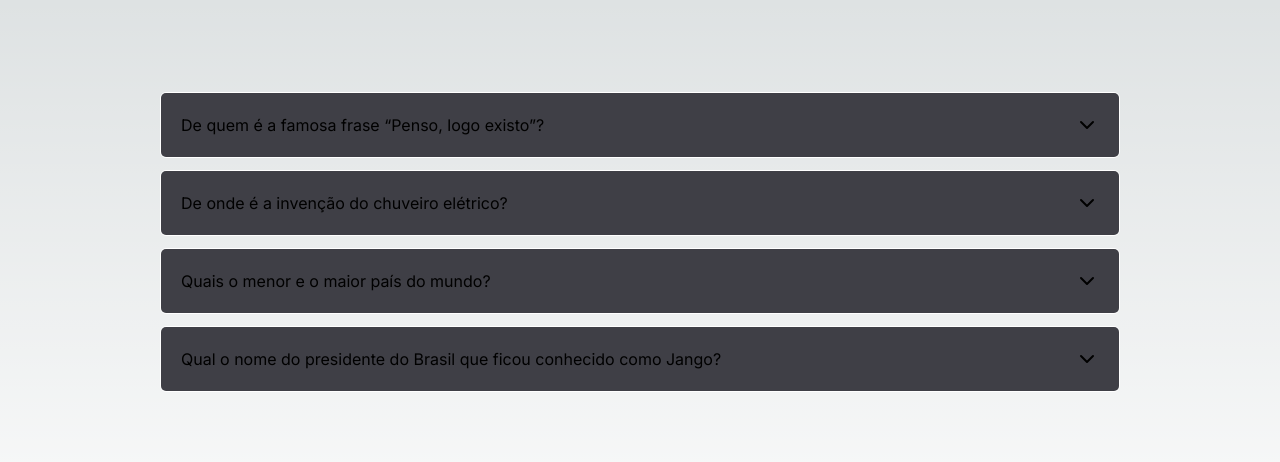
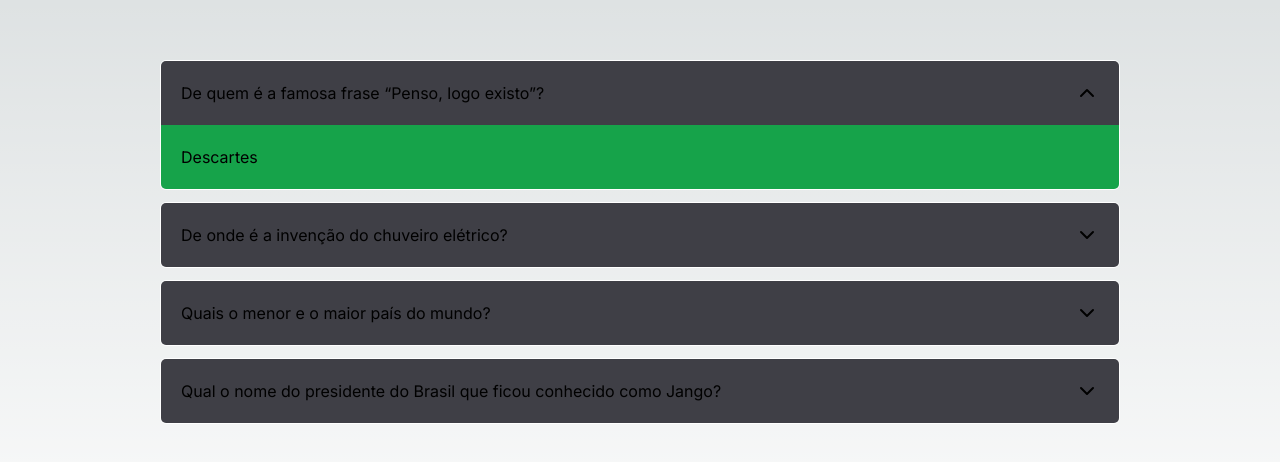
Before and after one commit to Joaovcarvalho23/Tutorial_Nextjs_Cod3r, a Next.js app in the folder app-inicial/: page /condicional/faq in a window 1280 px wide. Shown: the part 158-620 px from the top of the page. Built offline with nearby package versions, Linux system fonts and the light colour scheme.

Commit message:
editando as props da Pergunta para alternar visibilidade das respostas

```diff
--- a/app-inicial/src/components/condicional/Pergunta.tsx
+++ b/app-inicial/src/components/condicional/Pergunta.tsx
@@ -2,16 +2,18 @@
 import { useState } from "react"
 import If from "./If"
 import { IconChevronDown, IconChevronUp } from "@tabler/icons-react"
+//import IfElse from "./IfElse"
 
 interface PerguntaProps {
+    id: number
     texto: string
-    alternativas: string
+    //alternativas: string
     resposta: string
+    aberta: boolean
+    alternarVisibilidade: (id: number) => void
 }
 
 export default function Pergunta(props: PerguntaProps){
-    const [aberta, setAberta] = useState<boolean>(false)
-
     return (
         <div className={`
             border border-white rounded-md
@@ -19,14 +21,18 @@
         `}>
             <div
                 className="bg-zinc-700 p-5 cursor-pointer select-none flex justify-between"
-                onClick={() => setAberta(!aberta)}
+                onClick={() => props.alternarVisibilidade(props.id)}
             >
                 <span>
                     {props.texto}
-                    {props.alternativas}
+                    {/* {props.alternativas} */}
                 </span>
-                {aberta? <IconChevronUp /> : <IconChevronDown />}
-
+                {props.aberta? <IconChevronUp /> : <IconChevronDown />}
+                {/* Outra forma que também funciona!!!
+                <IfElse teste={aberta}>
+                    <IconChevronUp />
+                    <IconChevronDown />
+                </IfElse> */}
 
             </div>
             {/*{aberta? "Sim" : "Não"}*/}
@@ -37,7 +43,7 @@
                 </div>
             )}*/}
 
-            <If teste={aberta}>
+            <If teste={props.aberta}>
                 <div className="bg-green-600 p-5">
                     {props.resposta}
                 </div>
```
